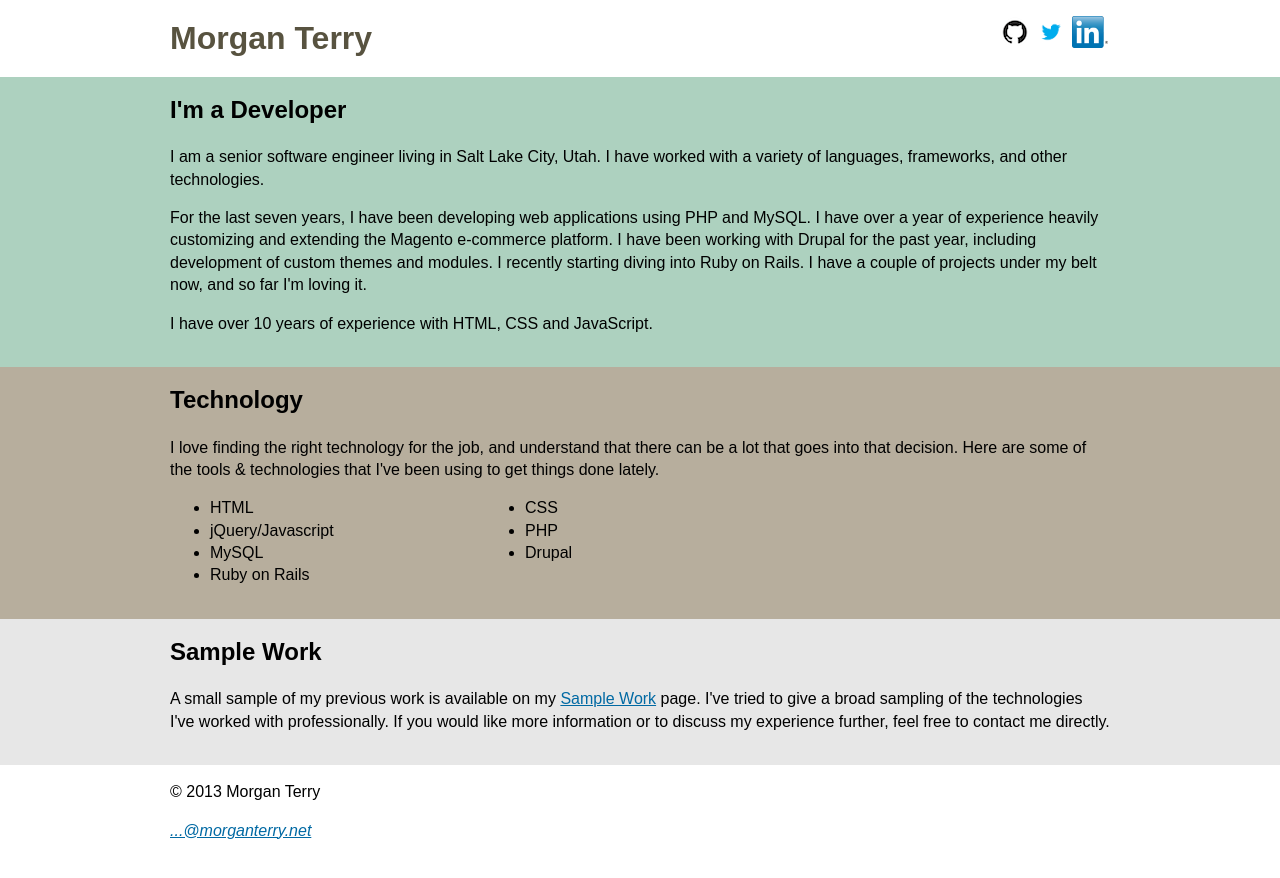
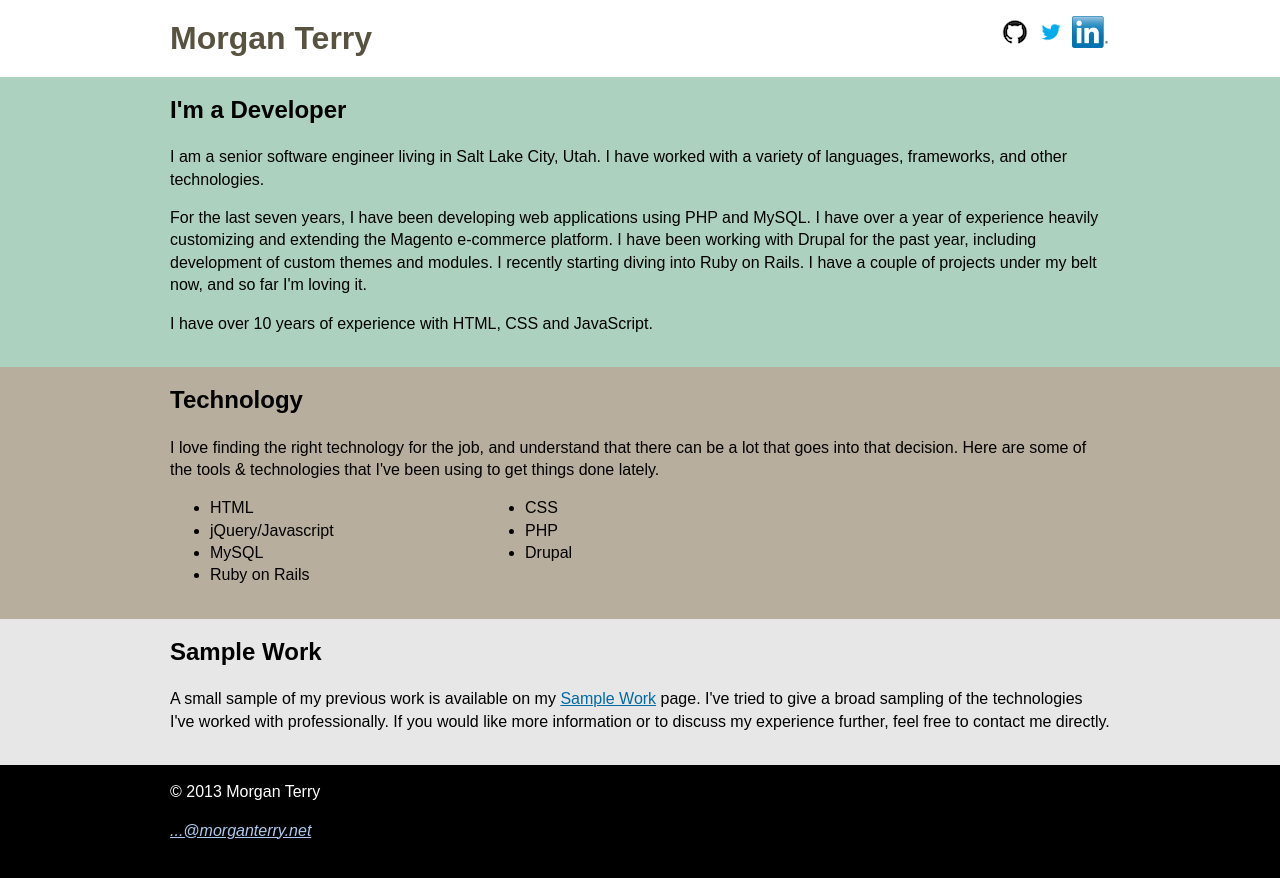
Before and after one commit to localstatic/morganterry.com, a Jekyll site: the page built from index.html, in a window 1280 px wide. Shown: the top 878 px of the page. Built offline with Jekyll 4.4.1, drawn with Linux system fonts in a browser that asks for light colours; nearby versions of some CDN libraries.

Commit message:
Style changes

```diff
--- a/css/custom.css
+++ b/css/custom.css
@@ -77,6 +77,10 @@ header, footer, .wrap {
 .wrap-outer-2 {
 }
 
+#wrap-outer-footer {
+	min-height: 5em;
+}
+
 .wrap {
 	padding: 1em 0;
 }
@@ -89,7 +93,10 @@ header, footer, .wrap {
 	float: left;
 }
 
-.slideshow-wrap, .slideshow, .slideshow > * {
+/*
+.slideshow-wrap,
+.slideshow,
+.slideshow > * {
 	width: 100%;
 }
 
@@ -104,21 +111,102 @@ header, footer, .wrap {
 .slideshow {
 	border: 1px solid black;
 }
+*/
+
+/************************
+ * Sample work lideshow *
+ ************************/
 
 /*
-Color Scheme: MPB
-=================
-dkgray: #797979
-dkblue: #0069a3
-white:  #ffffff
-ltgray: #e7e7e7
-ltgrn:  #add1bf
-dkgrn:  #008e48
+.slideshow-wrap {
+	width: 100%;
+	position: relative;
+	z-index: 5;
+}
+
+.slideshow-wrap .slideshow-prev,
+.slideshow-wrap .slideshow-next {
+	display: block;
+	margin: 0;
+	vertical-align: middle;
+	height: 100%;
+	width: 25px;
+	position: absolute;
+	top: 0;
+	z-index: 10;
+}
+
+.slideshow-wrap .slideshow-prev {
+	left: 0;
+}
+
+.slideshow-wrap .slideshow-next {
+	right: 0;
+}
+
+#sample-work-slideshow {
+	position: relative;
+}
+
+.slide {
+	margin: 0 25px;
+}
+
+#sample-work-slideshow .slide img.slide-image,
+#sample-work-slideshow .slide .slide-content {
+	position: absolute;
+	top: 0;
+	left: 0;
+	width: 100%;
+	height: 100%;
+}
+
+#sample-work-slideshow .slide img.slide-image {
+}
+
+#sample-work-slideshow .slide .slide-content {
+	padding: 10px;
+}
+
+#sample-work-slideshow .slide .slide-content h3 {
+	margin-top: 0;
+}
 */
 
+.project-wrap {
+	border-bottom: 1px dotted black;
+}
+.sample-work-wrap :last-child {
+	border-bottom: none;
+}
+
+.project {
+}
+
+/*********************
+ * Color Scheme: MPB *
+ * ================= *
+ * dkgray: #797979   *
+ * dkblue: #0069a3   *
+ * white:  #ffffff   *
+ * ltgray: #e7e7e7   *
+ * ltgrn:  #add1bf   *
+ * dkgrn:  #008e48   *
+ *********************/
+
 html, body {
+	color: #fff;
+	background-color: #000;
+}
+
+header {
 	color: #000;
 	background-color: #fff;
+}
+
+#content {
+	color: #000;
+	background-color: #e7e7e7;
 }
 
 a {
@@ -126,7 +214,6 @@ a {
 }
 
 a:visited {
-	color: #accaed;
 }
 
 header a, footer a {
@@ -140,6 +227,8 @@ header .logo-wrap a {
 }
 
 .wrap-outer-0 {
+	color: #000;
+	background-color: #fff;
 }
 
 .wrap-outer-1 {
@@ -156,3 +245,15 @@ header .logo-wrap a {
 	color: #000;
 	background-color: #e7e7e7;
 }
+
+#wrap-outer-footer {
+	color: #fff;
+	background-color: #000;
+}
+
+footer a {
+	color: #accaed;
+}
+
+/**
+ **/
```
